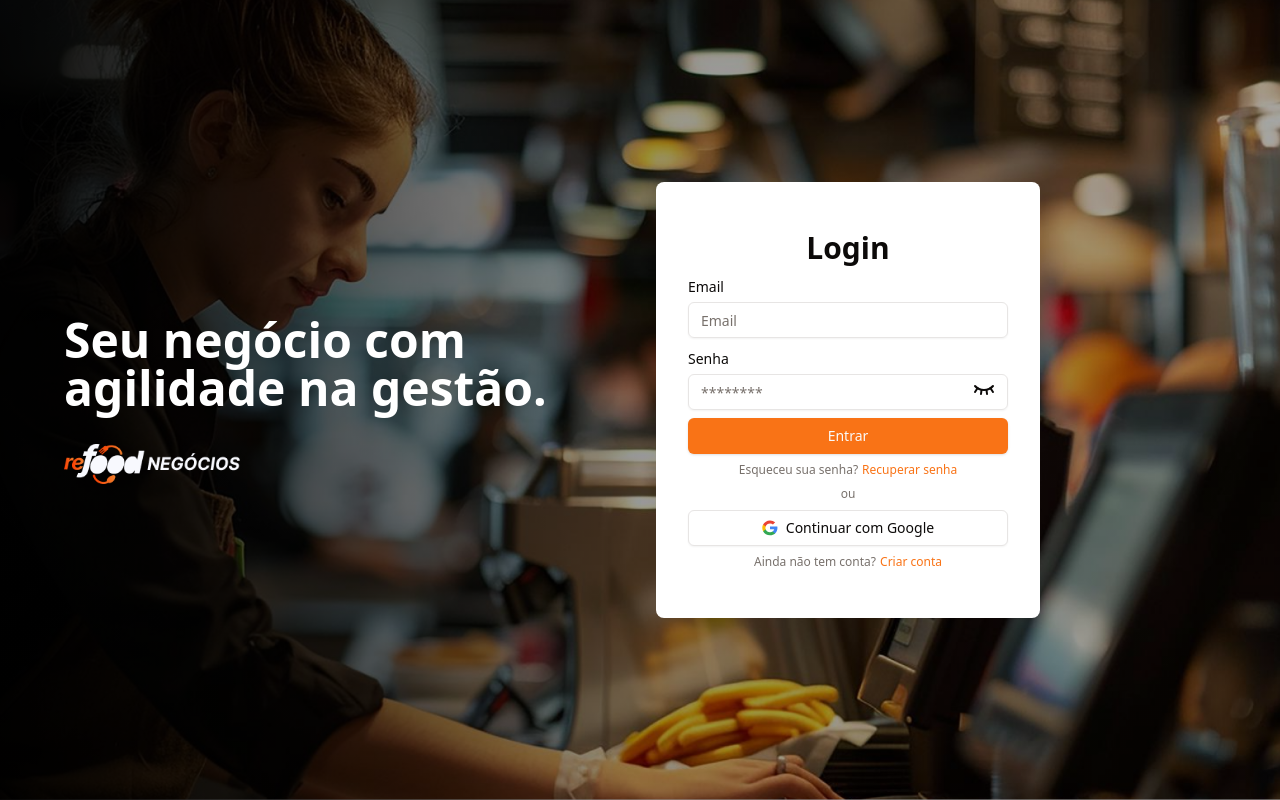
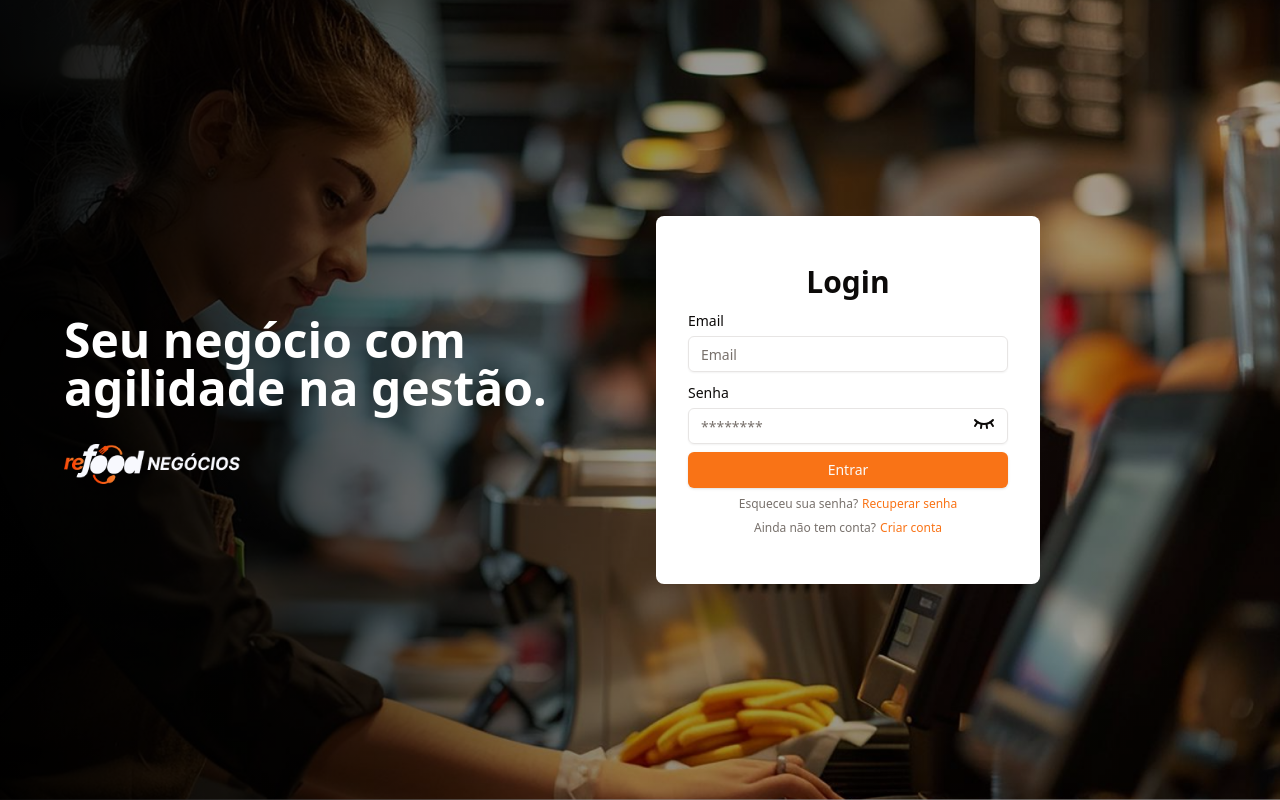
Before and after one commit to IReFoodI/Front-end, a React (Vite) app: page /autenticar/negocios in a window 1280 px wide. Built offline with nearby package versions, Linux system fonts and the light colour scheme; no server answers.

Commit message:
fix: não é mais permitido criar conta negocios com google

```diff
--- a/src/domains/user/components/authentication/SignIn.jsx
+++ b/src/domains/user/components/authentication/SignIn.jsx
@@ -99,10 +99,12 @@ export function SignIn() {
         buttonContent="Recuperar senha"
         navigateTo="/autenticar/recuperar-senha"
       />
-      <SocialAuthButtons
-        locationPathname={location?.pathname}
-        redirectPath={redirectPath}
-      />
+      {location?.pathname !== "/autenticar/negocios" && (
+        <SocialAuthButtons
+          locationPathname={location?.pathname}
+          redirectPath={redirectPath}
+        />
+      )}
       <TextWithLink
         text="Ainda não tem conta?"
         buttonContent="Criar conta"
--- a/src/domains/user/components/authentication/SignUp.jsx
+++ b/src/domains/user/components/authentication/SignUp.jsx
@@ -165,7 +165,9 @@ export function SignUp() {
           <Button type="submit">Cadastrar</Button>
         </form>
       </Form>
-      <SocialAuthButtons />
+      {!location?.pathname.includes("/autenticar/negocios") && (
+        <SocialAuthButtons />
+      )}
       <TextWithLink
         text={"Já tem conta?"}
         buttonContent={"Faça Login"}
```
